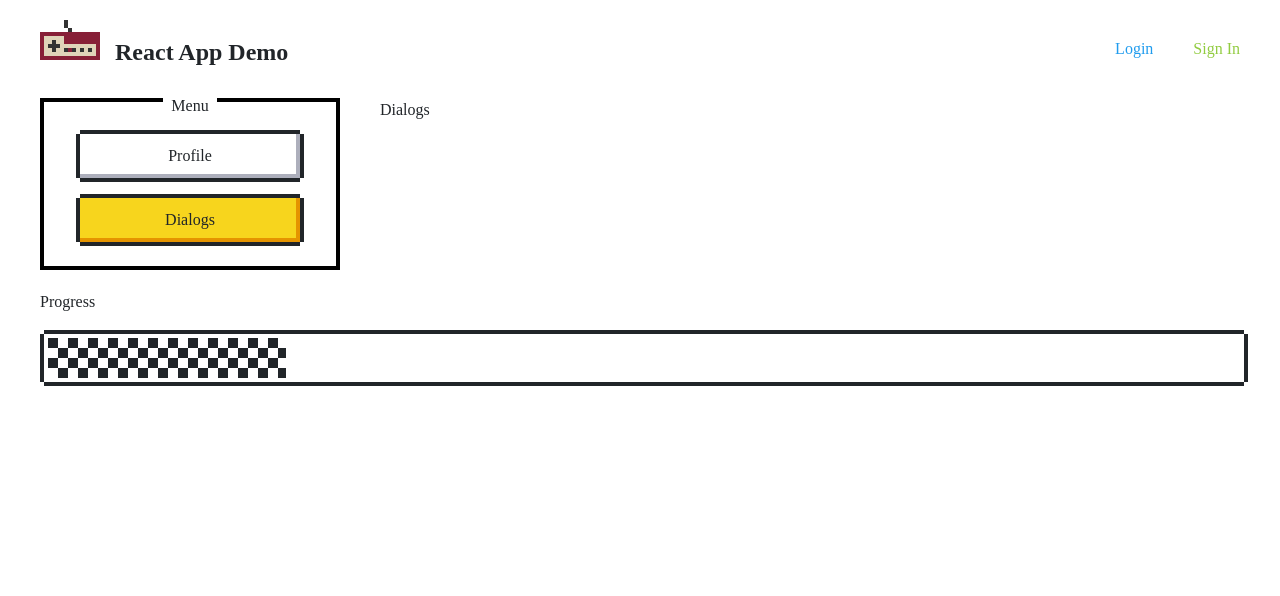
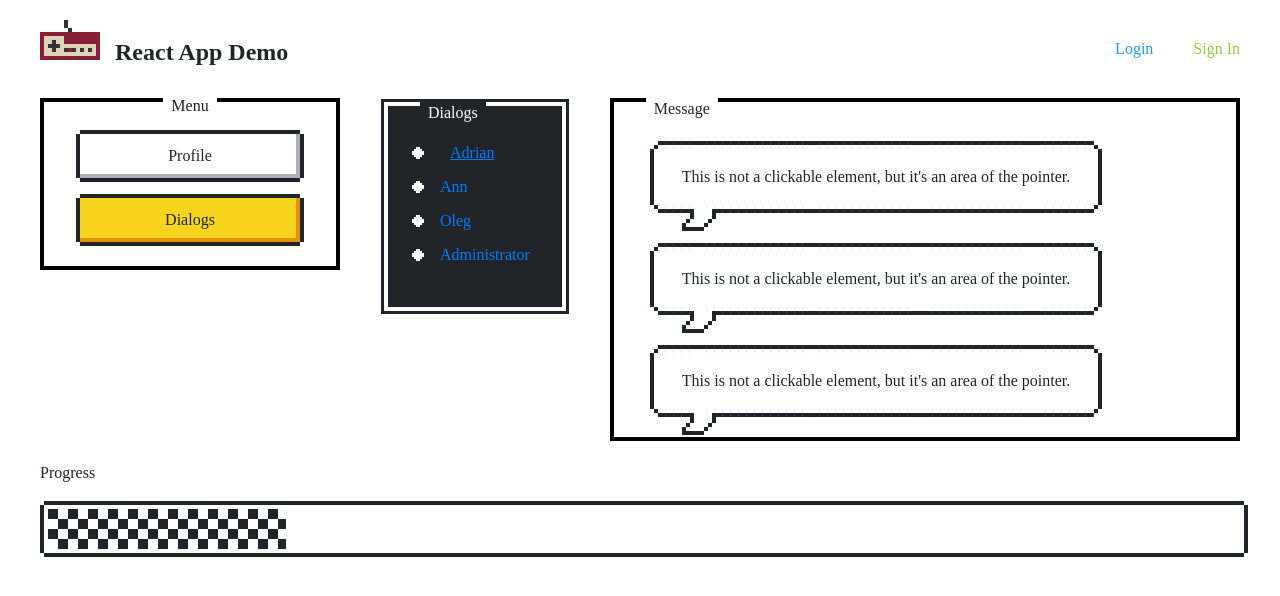
Before and after one commit to gerasem/react, a React (Create React App) app: page /dialogs in a window 1280 px wide. Shown: the top 596 px of the page. Built offline with nearby package versions, Linux system fonts and the light colour scheme.

Commit message:
21: Dialogs css+html

```diff
--- a/src/App.css
+++ b/src/App.css
@@ -15,3 +15,7 @@ section{
 .column-main{
     flex: 1;
 }
+
+.column-main-offset-left{
+    margin-left: 40px;
+}
--- a/src/components/Dialogs/Dialogs.jsx
+++ b/src/components/Dialogs/Dialogs.jsx
@@ -2,8 +2,45 @@ import style from './Dialogs.module.css';
 
 const Dialogs = () => {
     return (
-        <div>
-            Dialogs
+        <div className="columns">
+            <div className={style.dialogs}>
+                <div className="nes-container is-dark with-title">
+                    <p className="title">Dialogs</p>
+                    <div className="lists">
+                        <ul className={`nes-list is-disc ${style.dialog}`}>
+                            <li>
+                                <a className={style.active} href="">Adrian</a>
+                            </li>
+                            <li>
+                                <a href="">Ann</a>
+                            </li>
+                            <li>
+                                <a href="">Oleg</a>
+                            </li>
+                            <li>
+                                <a href="">Administrator</a>
+                            </li>
+                        </ul>
+                    </div>
+                </div>
+            </div>
+            <div className="column-main column-main-offset-left">
+                <div className="nes-container with-title">
+                    <p className="title">Message</p>
+                    <p className="nes-balloon from-left nes-pointer">
+                        This is not a clickable element, but it's an area of the pointer.
+                    </p>
+
+                    <p className="nes-balloon from-left nes-pointer">
+                        This is not a clickable element, but it's an area of the pointer.
+                    </p>
+
+                    <p className="nes-balloon from-left nes-pointer">
+                        This is not a clickable element, but it's an area of the pointer.
+                    </p>
+                </div>
+
+            </div>
         </div>
     )
 }
--- a/src/components/Dialogs/Dialogs.module.css
+++ b/src/components/Dialogs/Dialogs.module.css
@@ -0,0 +1,22 @@
+.dialogs {
+    max-width: 300px;
+}
+
+
+.dialog li {
+    padding-left: 10px;
+    margin-bottom: 10px;
+}
+
+.dialog li:before {
+    color: white !important;
+}
+
+.dialogs ul{
+    padding-left: 10px;
+}
+
+.active {
+    margin-left: 10px;
+    text-decoration: underline;
+}
```
